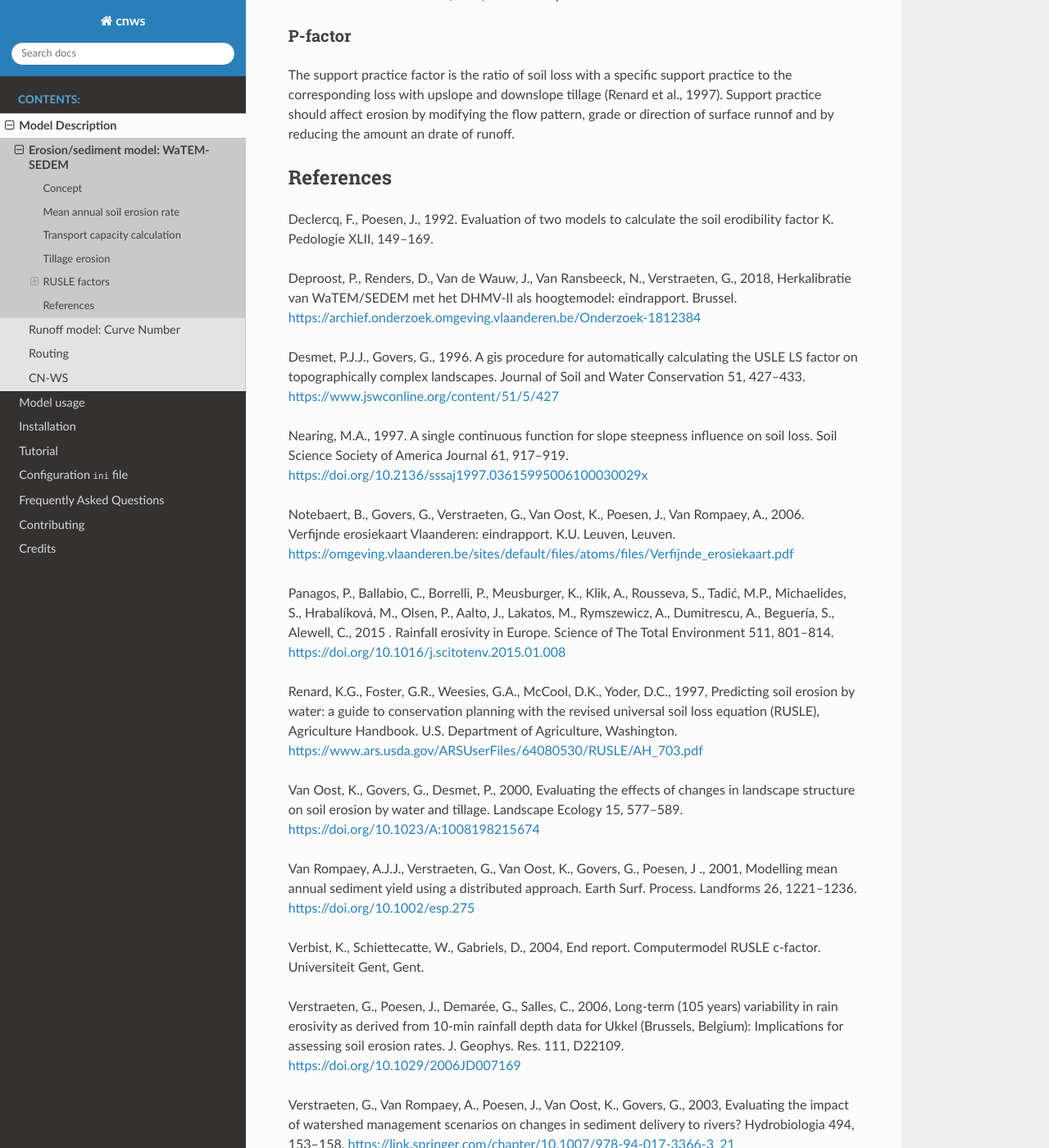
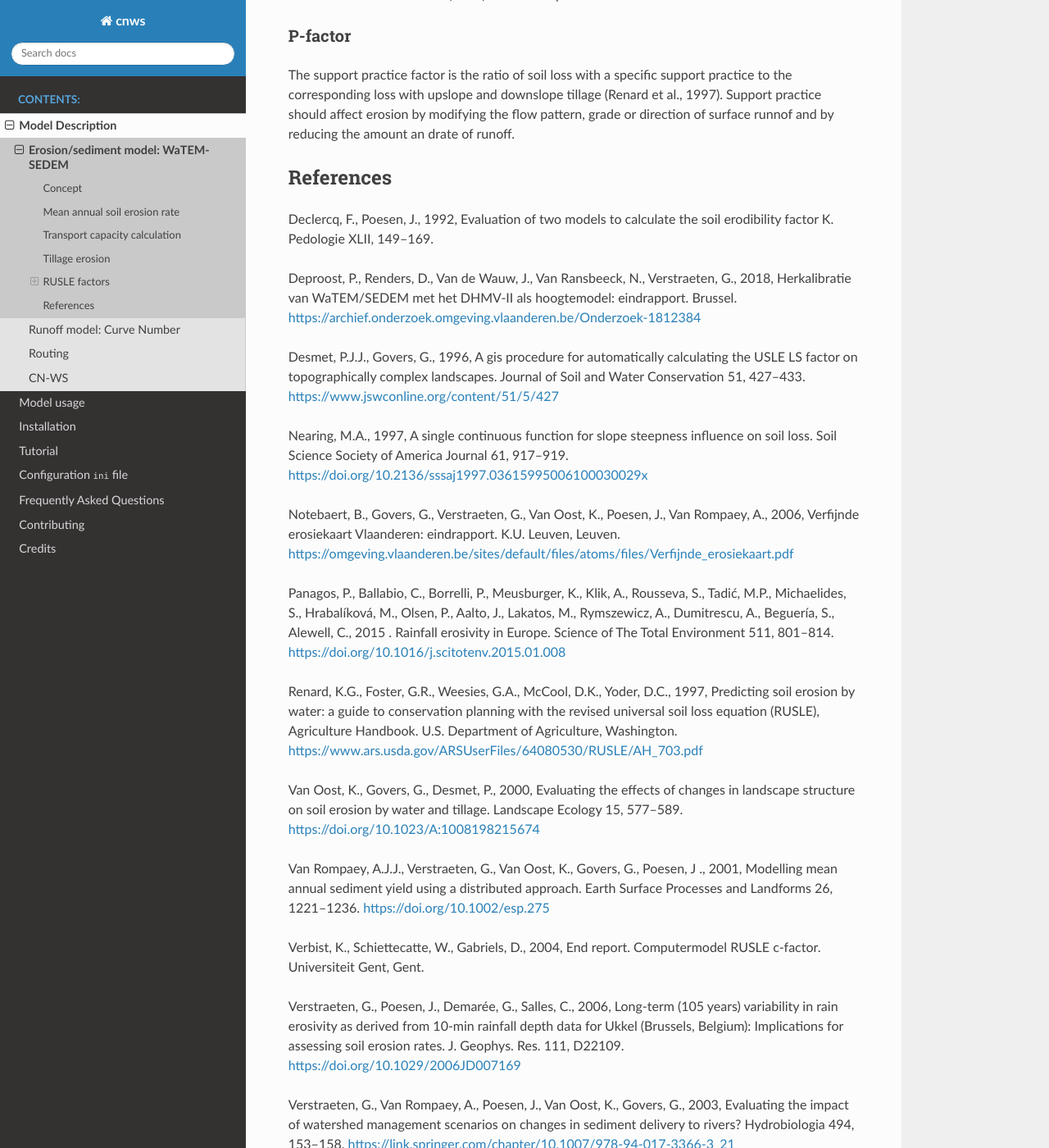
Before and after one commit to watem-sedem/watem-sedem, a Sphinx documentation site: the page built from docs/watem-sedem.rst, in a window 1280 px wide and 1400 px high, scrolled down 4510 px. Shown: the whole window at 82% size. Built offline with Sphinx 7.4.7 and the Read the Docs theme 2.0.0, drawn with Linux system fonts in a browser that asks for light colours; some of the changed text lies outside the part shown.

Commit message:
'docs/watem-sedem.rst' updaten
unifying style citations

```diff
--- a/docs/watem-sedem.rst
+++ b/docs/watem-sedem.rst
@@ -267,7 +267,7 @@ reducing the amount an drate of runoff.
 References
 ==========
 
-Declercq, F., Poesen, J., 1992. Evaluation of two models to calculate the
+Declercq, F., Poesen, J., 1992, Evaluation of two models to calculate the
 soil erodibility factor K. Pedologie XLII, 149–169.
 
 Deproost, P., Renders, D., Van de Wauw, J., Van Ransbeeck, N.,
@@ -275,17 +275,17 @@ Verstraeten, G., 2018, Herkalibratie van WaTEM/SEDEM met het DHMV-II als
 hoogtemodel: eindrapport. Brussel.
 https://archief.onderzoek.omgeving.vlaanderen.be/Onderzoek-1812384
 
-Desmet, P.J.J., Govers, G., 1996. A gis procedure for automatically
+Desmet, P.J.J., Govers, G., 1996, A gis procedure for automatically
 calculating the USLE LS factor on topographically complex landscapes.
 Journal of Soil and Water Conservation 51, 427–433.
 https://www.jswconline.org/content/51/5/427
 
-Nearing, M.A., 1997. A single continuous function for slope steepness
+Nearing, M.A., 1997, A single continuous function for slope steepness
 influence on soil loss. Soil Science Society of America Journal 61, 917–919.
 https://doi.org/10.2136/sssaj1997.03615995006100030029x
 
 Notebaert, B., Govers, G., Verstraeten, G., Van Oost, K., Poesen, J., Van
-Rompaey, A., 2006. Verfijnde erosiekaart Vlaanderen: eindrapport. K.U.
+Rompaey, A., 2006, Verfijnde erosiekaart Vlaanderen: eindrapport. K.U.
 Leuven, Leuven.
 https://omgeving.vlaanderen.be/sites/default/files/atoms/files/Verfijnde_erosiekaart.pdf
 
@@ -307,7 +307,8 @@ Landscape Ecology 15, 577–589. https://doi.org/10.1023/A:1008198215674
 
 Van Rompaey, A.J.J., Verstraeten, G., Van Oost, K., Govers, G., Poesen, J
 ., 2001, Modelling mean annual sediment yield using a distributed approach.
-Earth Surf. Process. Landforms 26, 1221–1236. https://doi.org/10.1002/esp.275
+Earth Surface Processes and Landforms 26, 1221–1236.
+https://doi.org/10.1002/esp.275
 
 Verbist, K., Schiettecatte, W., Gabriels, D., 2004, End report.
 Computermodel RUSLE c-factor. Universiteit Gent, Gent.
@@ -322,6 +323,6 @@ Verstraeten, G., Van Rompaey, A., Poesen, J., Van Oost, K., Govers, G.,
 sediment delivery to rivers? Hydrobiologia 494, 153–158.
 https://link.springer.com/chapter/10.1007/978-94-017-3366-3_21
 
-Zevenbergen, L.W., Thorne, C.R., 1987. Quantitative analysis of land surface
-topography. Earth Surf. Process. Landforms 12, 47–56.
+Zevenbergen, L.W., Thorne, C.R., 1987, Quantitative analysis of land surface
+topography. Earth Surface Processes and Landforms 12, 47–56.
 https://doi.org/10.1002/esp.3290120107
```
